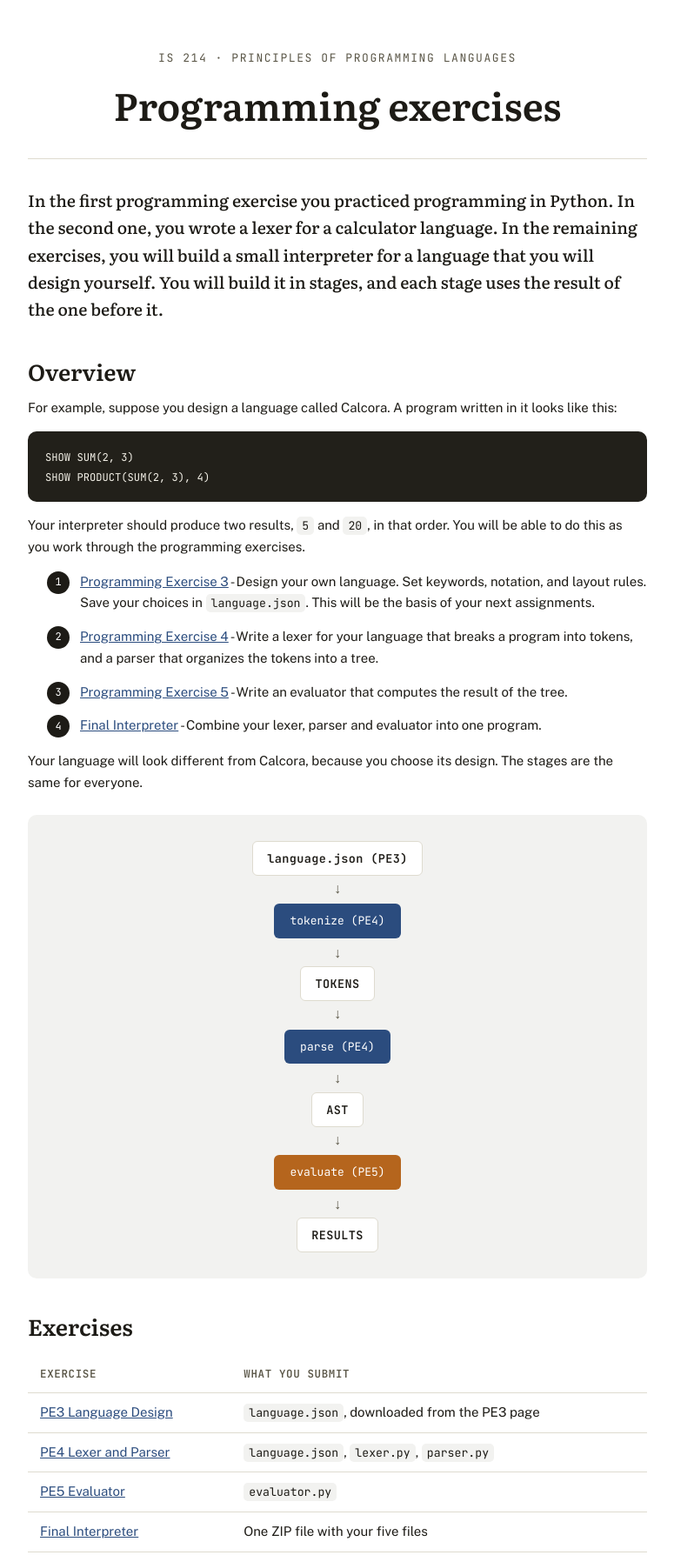
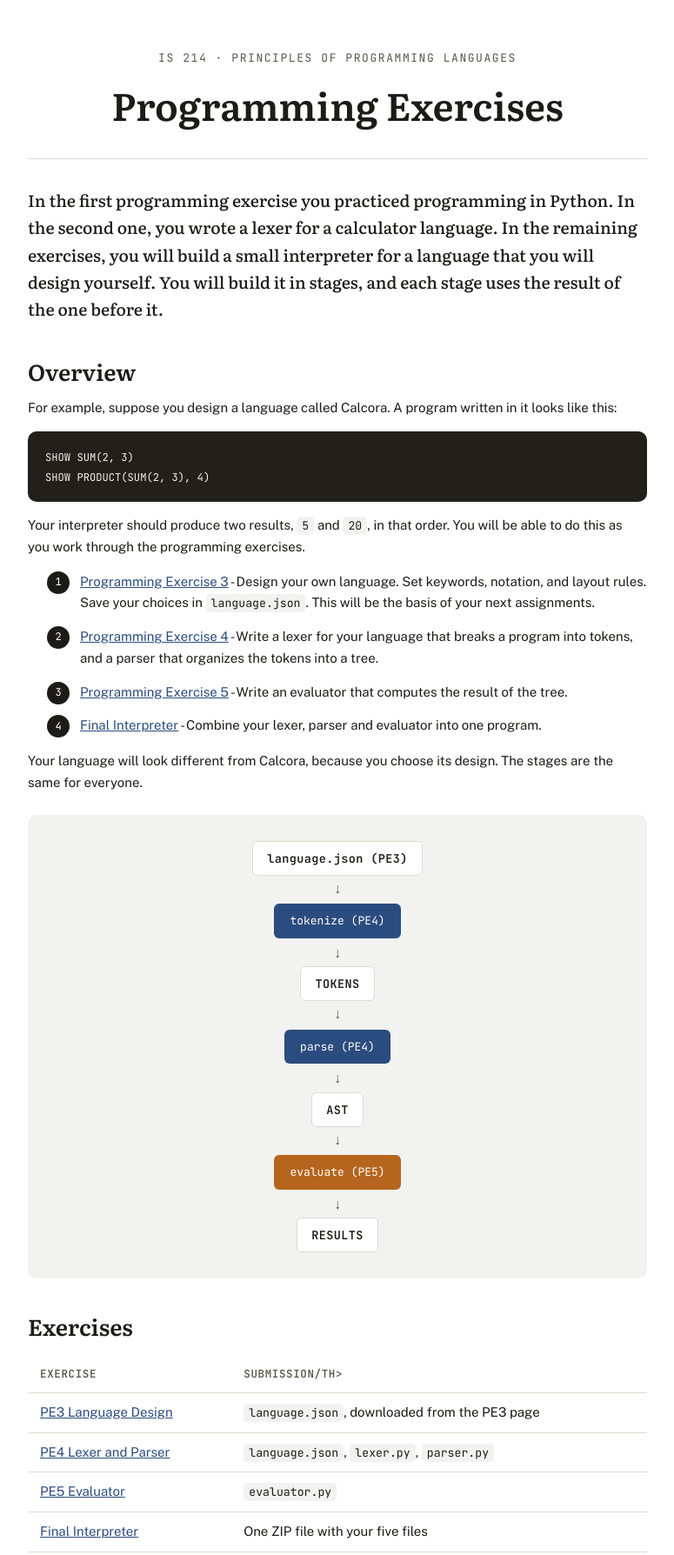
Before and after one commit to riamaehb/is214-course, a plain HTML site: page assignments/index.html in a window 1280 px wide. Shown: the top 1788 px of the page at 87% size, without its empty margins (252-1027 px from the left). Drawn offline with nearby package versions, Linux system fonts and the light colour scheme.

Commit message:
Update index.html

```diff
--- a/assignments/index.html
+++ b/assignments/index.html
@@ -20,7 +20,7 @@ details.sec>.sec-body{padding:0 4px 12px 26px;}
 
 <section class="hero" style="padding-top:0; padding-bottom:36px;">
   <div class="eyebrow">IS 214 · PRINCIPLES OF PROGRAMMING LANGUAGES</div>
-  <h1>Programming exercises</h1>
+  <h1>Programming Exercises</h1>
 </section>
 
 
@@ -36,7 +36,7 @@ SHOW PRODUCT(SUM(2, 3), 4)</code></pre>
 <div class="diagram"><div class="pipeline"><div class="artifact">language.json (PE3)</div><div class="arr">↓</div><div class="process p1">tokenize (PE4)</div><div class="arr">↓</div><div class="artifact">TOKENS</div><div class="arr">↓</div><div class="process p2">parse (PE4)</div><div class="arr">↓</div><div class="artifact">AST</div><div class="arr">↓</div><div class="process p3">evaluate (PE5)</div><div class="arr">↓</div><div class="artifact">RESULTS</div></div></div>
 
 <h2 style="margin-top:40px; margin-bottom:14px; font-size:26px;">Exercises</h2>
-<table><tr><th>Exercise</th><th>What you submit</th></tr><tr><td><a href="pe3.html">PE3 Language Design</a></td><td><code>language.json</code>, downloaded from the PE3 page</td></tr><tr><td><a href="pe4.html">PE4 Lexer and Parser</a></td><td><code>language.json</code>, <code>lexer.py</code>, <code>parser.py</code></td></tr><tr><td><a href="pe5.html">PE5 Evaluator</a></td><td><code>evaluator.py</code></td></tr><tr><td><a href="final.html">Final Interpreter</a></td><td>One ZIP file with your five files</td></tr></table>
+<table><tr><th>Exercise</th><th>Submission/th></tr><tr><td><a href="pe3.html">PE3 Language Design</a></td><td><code>language.json</code>, downloaded from the PE3 page</td></tr><tr><td><a href="pe4.html">PE4 Lexer and Parser</a></td><td><code>language.json</code>, <code>lexer.py</code>, <code>parser.py</code></td></tr><tr><td><a href="pe5.html">PE5 Evaluator</a></td><td><code>evaluator.py</code></td></tr><tr><td><a href="final.html">Final Interpreter</a></td><td>One ZIP file with your five files</td></tr></table>
 <p>There is another Programming Exercise 6, which is a separate exercise on finding and fixing bugs. It is in Moodle and is not part of this sequence.</p>
 
 <h2 style="margin-top:40px; margin-bottom:14px; font-size:26px;">Related Topics</h2>
```
